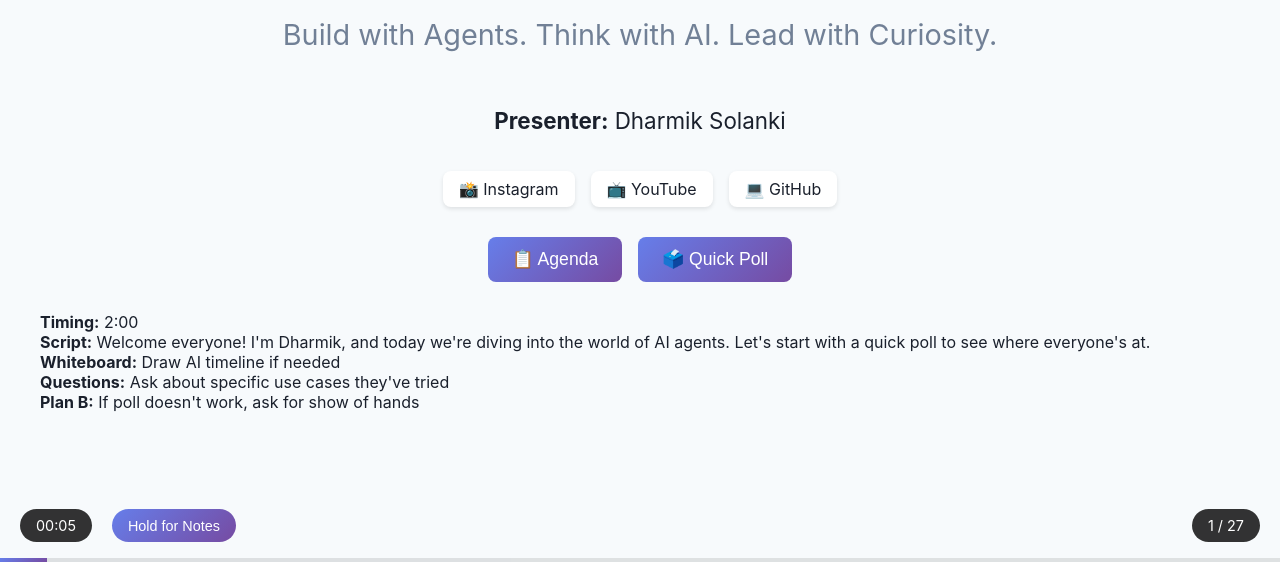
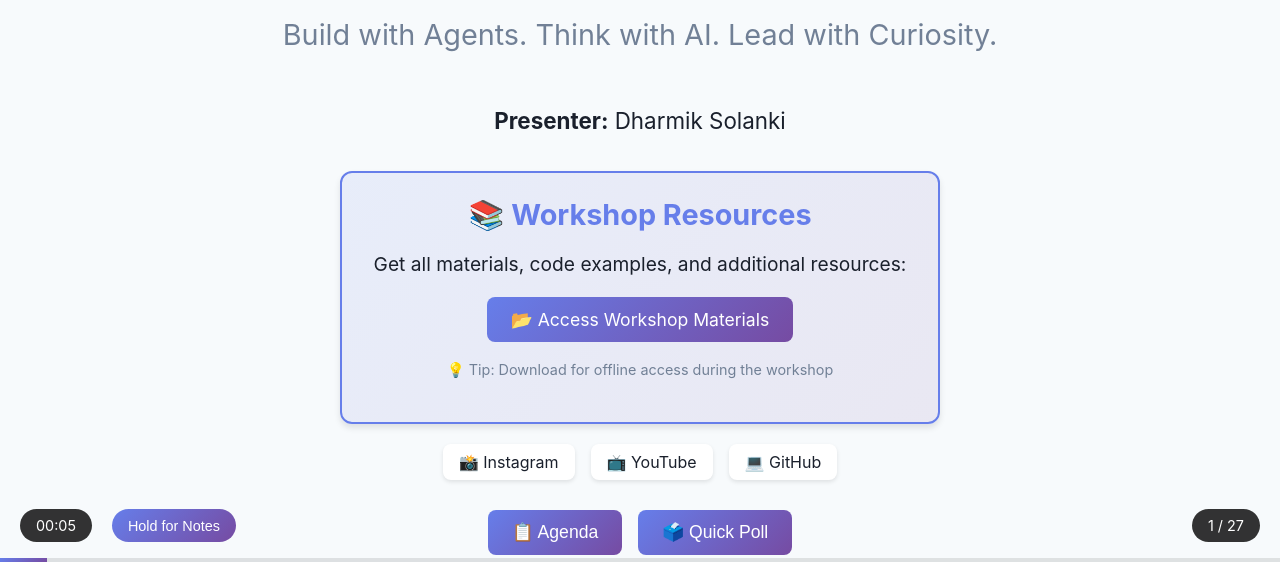
Before and after one commit to Dharmik-Solanki-G/genai-workshop, a plain HTML site: page index.html in a window 1280 px wide. Shown: the part 238-800 px from the top of the page. Drawn offline with Linux system fonts and the light colour scheme.

Commit message:
Update index.html

```diff
--- a/index.html
+++ b/index.html
@@ -668,6 +668,23 @@
                 <p style="font-size: 1.4rem; margin-bottom: 30px;">
                     <strong>Presenter:</strong> Dharmik Solanki
                 </p>
+
+                <!-- ADD THIS NEW SECTION -->
+                <div class="card" style="max-width: 600px; margin: 20px auto; background: linear-gradient(135deg, rgba(102, 126, 234, 0.1), rgba(118, 75, 162, 0.1)); border: 2px solid var(--primary);">
+                    <h3 style="color: var(--primary); margin-bottom: 15px;">📚 Workshop Resources</h3>
+                    <p style="margin-bottom: 15px;">Get all materials, code examples, and additional resources:</p>
+                    <a href="https://drive.google.com/file/d/135moUllzKl0QmuFCl7-A44eiXx8Ft-9_/view?usp=sharing"
+                    target="_blank"
+                    class="cta-btn"
+                    style="display: inline-block; text-decoration: none; background: var(--accent); color: white; padding: 12px 24px; border-radius: 8px; font-size: 1.1rem;">
+                        📂 Access Workshop Materials
+                    </a>
+                    <p style="font-size: 0.9rem; color: var(--gray); margin-top: 15px;">
+                        💡 Tip: Download for offline access during the workshop
+                    </p>
+                </div>
+                <!-- END OF NEW SECTION -->
+
                 <div class="social-links" style="justify-content: center;">
                     <a href="https://www.instagram.com/debugging_dost/" target="_blank" class="social-link">
                         📸 Instagram
@@ -2432,4 +2449,5 @@ print(result)
         });
     </script>
 </body>
+
 </html>
```
